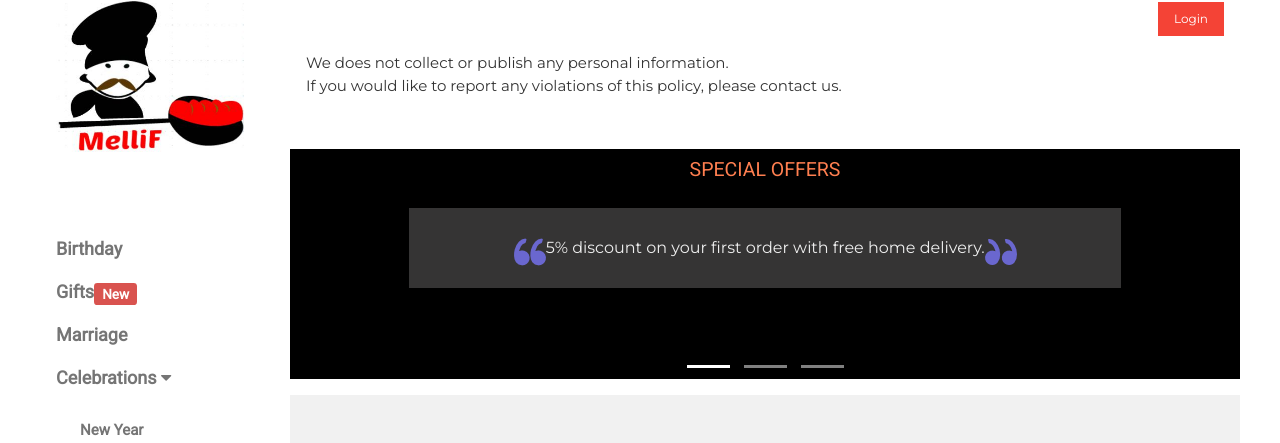
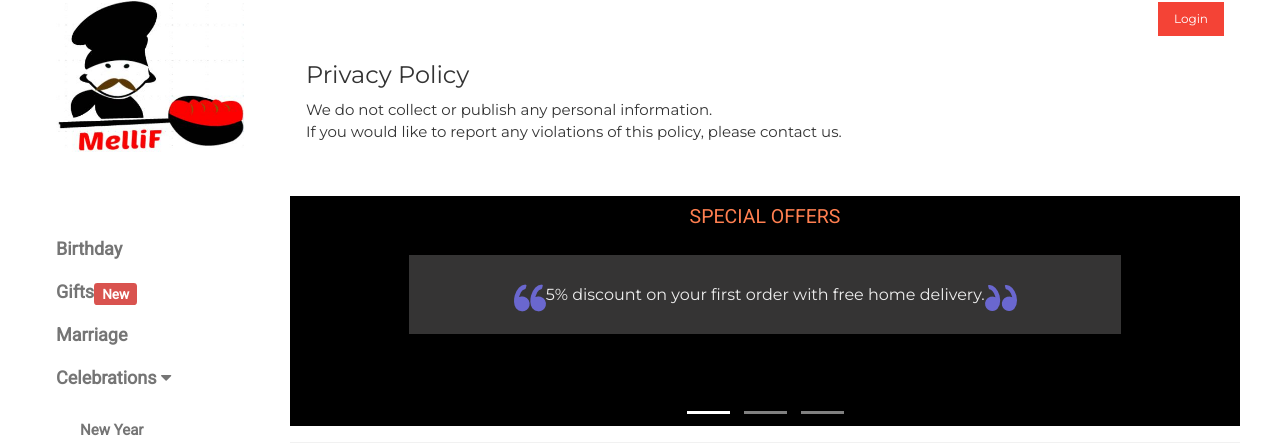
Before and after one commit to er-nabin-bhusal/project, a Django app: page /privacy_policy/ in a window 1280 px wide. Shown: the part 17-460 px from the top of the page. Run offline with Django 3.2, Linux system fonts and the light colour scheme; some libraries are stand-ins or nearby versions.

Commit message:
correction

```diff
--- a/mains/templates/privacy_policy.html
+++ b/mains/templates/privacy_policy.html
@@ -4,7 +4,8 @@
 {% block content %}
 
 <div class="w3-container w3-margin-bottom w3-margin-top">
-	<p><a href="{% url 'home' %}">We</a> does not collect or publish any personal information.
+	<h3>Privacy Policy</h3>
+	<p><a href="{% url 'home' %}">We</a> do not collect or publish any personal information.
 		<br>
 	If you would like to report any violations of this policy, please contact us.</p>
 </div>
```
